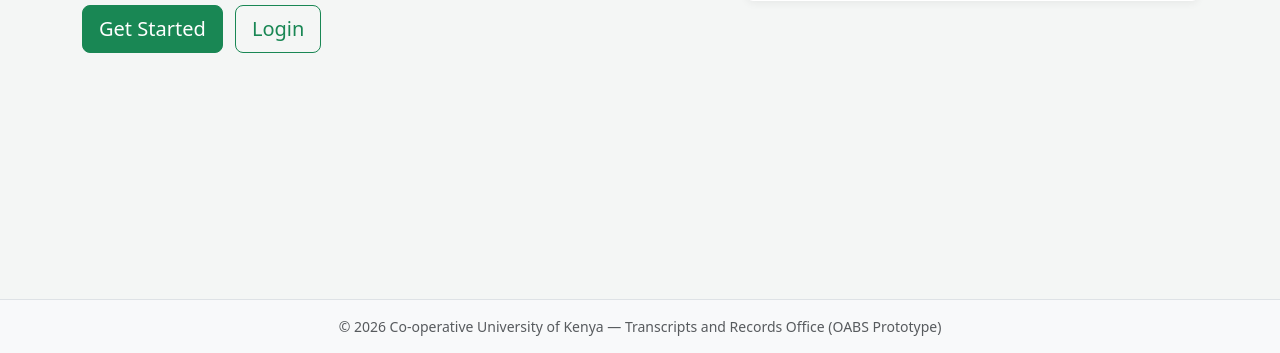
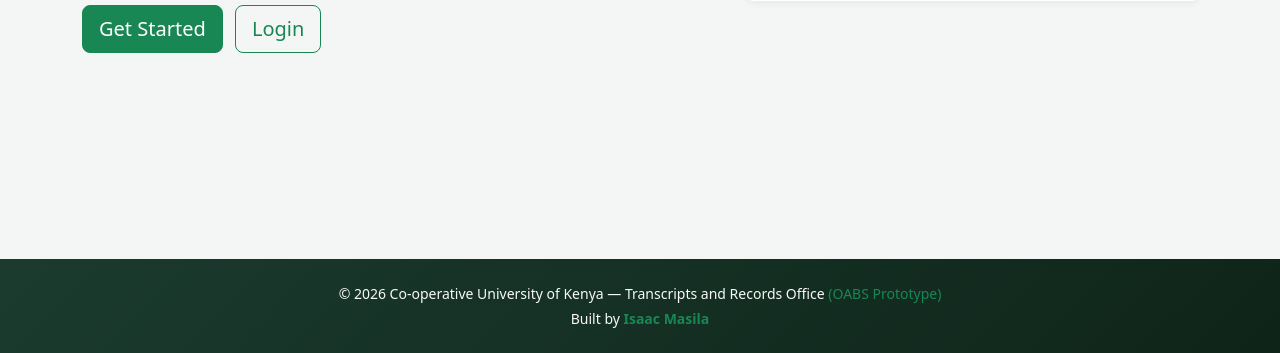
Before and after one commit to Masila-Isaac/OABS_System, a PHP site: page /index.php in a window 1280 px wide. Shown: the part 447-800 px from the top of the page. Run offline with PHP 8.4, Linux system fonts and the light colour scheme; some libraries are stand-ins or nearby versions.

Commit message:
footer edit

```diff
--- a/includes/footer.php
+++ b/includes/footer.php
@@ -1,8 +1,23 @@
 </main>
 
-<footer class="bg-light border-top py-3 mt-auto">
-    <div class="container text-center text-muted small">
-        &copy; <?= date('Y') ?> Co-operative University of Kenya &mdash; Transcripts and Records Office (OABS Prototype)
+<footer class="text-light py-4 mt-auto" style="background: linear-gradient(135deg, #1b3b2f, #0f2419);">
+    <div class="container text-center small">
+        <div class="mb-1">
+            &copy; <?= date('Y') ?> Co-operative University of Kenya &mdash; Transcripts and Records Office
+            <span class="text-success">(OABS Prototype)</span>
+        </div>
+        <div>
+            Built by
+            <a href="https://masila-isaac.github.io/"
+               target="_blank"
+               rel="noopener noreferrer"
+               class="text-success text-decoration-none fw-semibold"
+               style="border-bottom: 1px solid transparent; transition: border-color 0.2s ease;"
+               onmouseover="this.style.borderColor='#28a745'"
+               onmouseout="this.style.borderColor='transparent'">
+                Isaac Masila
+            </a>
+        </div>
     </div>
 </footer>
 
```
Also changed, not shown: 1 other file.
